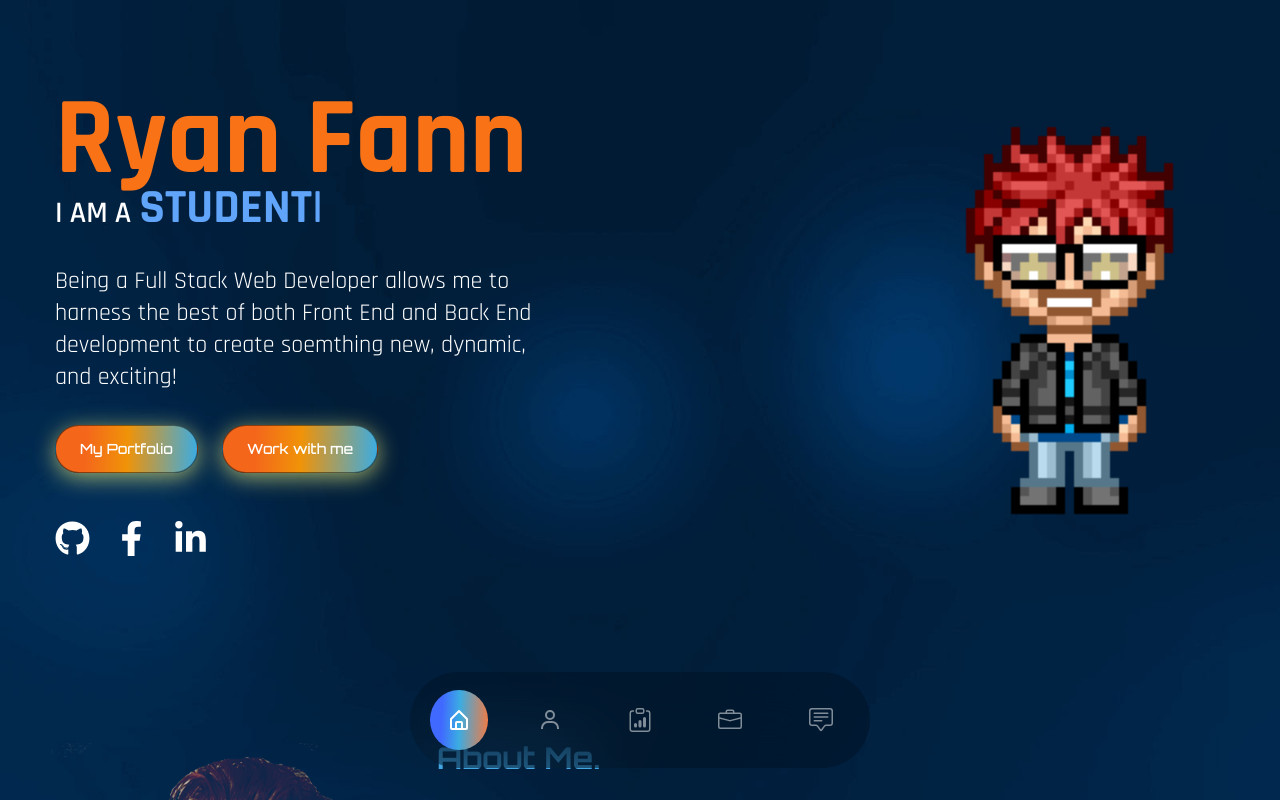
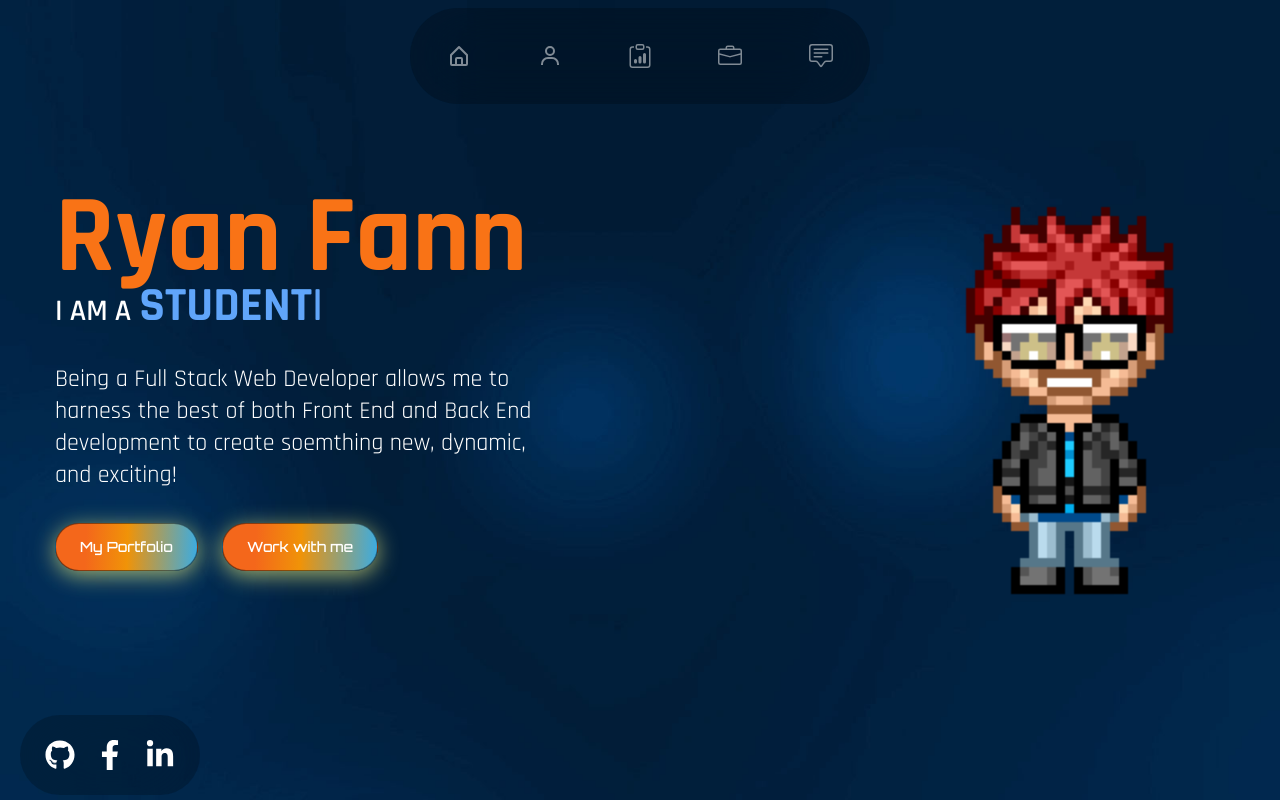
Before and after one commit to 8BitGinger/fanntasticPortfolio, a React (Create React App) app: page / in a window 1280 px wide. Shown: the top 800 px of the page. Built offline with nearby package versions, Linux system fonts and the light colour scheme; a web font is replaced by a local one.

Commit message:
updated navbar to be fixed header and added footer as fixed as well per technical requirements

```diff
--- a/src/App.js
+++ b/src/App.js
@@ -7,7 +7,6 @@ import Skills from './components/Skills';
 import Work from './components/Work';
 import Contact from './components/Contact';
 import Footer from './components/Footer';
-
 const App = () => {
   return (
     <div className="bg-site bg-no-repeat bg-cover overflow-hidden">
--- a/src/components/Banner.js
+++ b/src/components/Banner.js
@@ -12,7 +12,7 @@ import { fadeIn } from '../variants';
 const Banner = () => {
   return (
     <section
-      className="min-h-[85vh] lg:min-h-[78vh] flex items-center"
+      className="min-h-[85vh] mt-20 lg:min-h-[78vh] flex items-center"
       id="home"
     >
       <div className="container mx-auto mt-7">
@@ -76,26 +76,6 @@ const Banner = () => {
                   <button className="btn btn-sm">Work with me</button>
                 </a>
               </motion.div>
-              <motion.div
-                variants={fadeIn('up', 0.3)}
-                initial="hidden"
-                whileInView={'show'}
-                viewport={{ once: false, amount: 0.5 }}
-                className="flex text-[40px] gap-x-6 max-w-max mx-auto lg:mx-0 justify-center text-4xl"
-              >
-                <a className="icons" href="https://github.com/8BitGinger">
-                  <FaGithub />
-                </a>
-                <a className="icons" href="https://facebook.com/ryanfann">
-                  <FaFacebookF />
-                </a>
-                <a
-                  className="icons"
-                  href="https://www.linkedin.com/in/ryanfanntastic/"
-                >
-                  <FaLinkedinIn />
-                </a>
-              </motion.div>
             </motion.div>
           </div>
           <motion.div
--- a/src/components/Contact.js
+++ b/src/components/Contact.js
@@ -51,7 +51,7 @@ const Contact = () => {
               ></textarea>
               <button
                 type="submit"
-                className="btn btn-round-2 mt-3 w-fit uppercase"
+                className="btn btn-round-2 mt-3 mb-20 w-fit uppercase"
               >
                 <a href="mailto: ryan.fann@gmail.com?subject=Nice Portfolio">
                   Submit
--- a/src/components/Footer.js
+++ b/src/components/Footer.js
@@ -8,18 +8,8 @@ import { fadeIn } from '../variants';
 
 const Footer = () => {
   return (
-    <section
-      id="footer"
-      className="container mx-auto footer flex flex-row    justify-center gap-x-8 lg:gap-x-16 mb-60"
-    >
-      <h3>View more here:</h3>
-      <motion.div
-        variants={fadeIn('up', 0.3)}
-        initial="hidden"
-        whileInView={'show'}
-        viewport={{ once: false, amount: 0.5 }}
-        className="flex text-[60px] gap-x-6 max-w-max mx-auto lg:mx-0 justify-center text-4xl"
-      >
+    <section id="footer" className="container footer mx-auto     ">
+      <div className="footlink flex w-fit bg-black/20 backdrop-blur-2xl justify-center flex-row">
         <a className="icons" href="https://github.com/8BitGinger">
           <FaGithub />
         </a>
@@ -29,7 +19,7 @@ const Footer = () => {
         <a className="icons" href="https://www.linkedin.com/in/ryanfanntastic/">
           <FaLinkedinIn />
         </a>
-      </motion.div>
+      </div>
     </section>
   );
 };
--- a/src/components/Nav.js
+++ b/src/components/Nav.js
@@ -3,16 +3,10 @@ import React from 'react';
 import { BiHomeAlt, BiUser } from 'react-icons/bi';
 import { BsClipboardData, BsBriefcase, BsChatSquareText } from 'react-icons/bs';
 import { Link } from 'react-scroll';
-import song from '../assets/rockNroll.mp3';
-
-function playSound() {
-  var sound = new Audio(song);
-  sound.play();
-}
 
 const Nav = () => {
   return (
-    <nav className="fixed bottom-2 lg:bottom-8 overflow-hidden z-50 w-full">
+    <nav className="fixed top-2 lg:top-2 overflow-hidden z-50 w-full">
       <div className="container mx-auto md:*:w-auto">
         <div className="w-full bg-black/20 h-[96px] backdrop-blur-2xl rounded-full max-w-[460px] mx-auto px-5 flex justify-between text-2xl text-white/50 items-center lg:gap-x-8">
           <Link
@@ -20,7 +14,7 @@ const Nav = () => {
             activeClass="active"
             smooth={true}
             spy={true}
-            onClick={playSound()}
+            offset={-50}
             className="cursor-pointer w-[60px] h-[60px] flex items-center justify-center"
           >
             <BiHomeAlt />
@@ -39,6 +33,7 @@ const Nav = () => {
             activeClass="active"
             smooth={true}
             spy={true}
+            offset={-30}
             className="cursor-pointer w-[60px] h-[60px] flex items-center justify-center"
           >
             <BsClipboardData />
@@ -48,7 +43,7 @@ const Nav = () => {
             activeClass="active"
             smooth={true}
             spy={true}
-            offset={-100}
+            offset={-150}
             className="cursor-pointer w-[60px] h-[60px] flex items-center justify-center"
           >
             <BsBriefcase />
--- a/src/index.css
+++ b/src/index.css
@@ -1,6 +1,13 @@
 @tailwind base;
 @tailwind components;
 @tailwind utilities;
+
+.header {
+  width: 100%;
+  padding: 10px;
+
+  z-index: 99;
+}
 
 .btn {
   background: linear-gradient(
@@ -42,12 +49,16 @@
 }
 
 .footer {
+  position: fixed;
+  bottom: 0;
+
   width: 100%;
-  padding: 10px;
-  border-radius: 15px;
-  padding-bottom: 1ch;
-  margin-top: 200px;
-  font-size: x-large;
+}
+
+.footlink {
+  margin: 5px;
+  padding: 15px;
+  border-radius: 45px;
 }
 
 .gradient,
@@ -87,7 +98,8 @@
 }
 
 .icons {
-  font-size: 35px;
+  font-size: 30px;
+  padding: 10px;
 }
 
 .icons:hover {
--- a/src/pages/Projects.js
+++ b/src/pages/Projects.js
@@ -0,0 +1,9 @@
+import React from 'react'
+
+const Projects = () => {
+  return (
+    <div>Projects</div>
+  )
+}
+
+export default Projects
```
Also changed, not shown: 23 other files (tests, documents, lock files or other folders).
